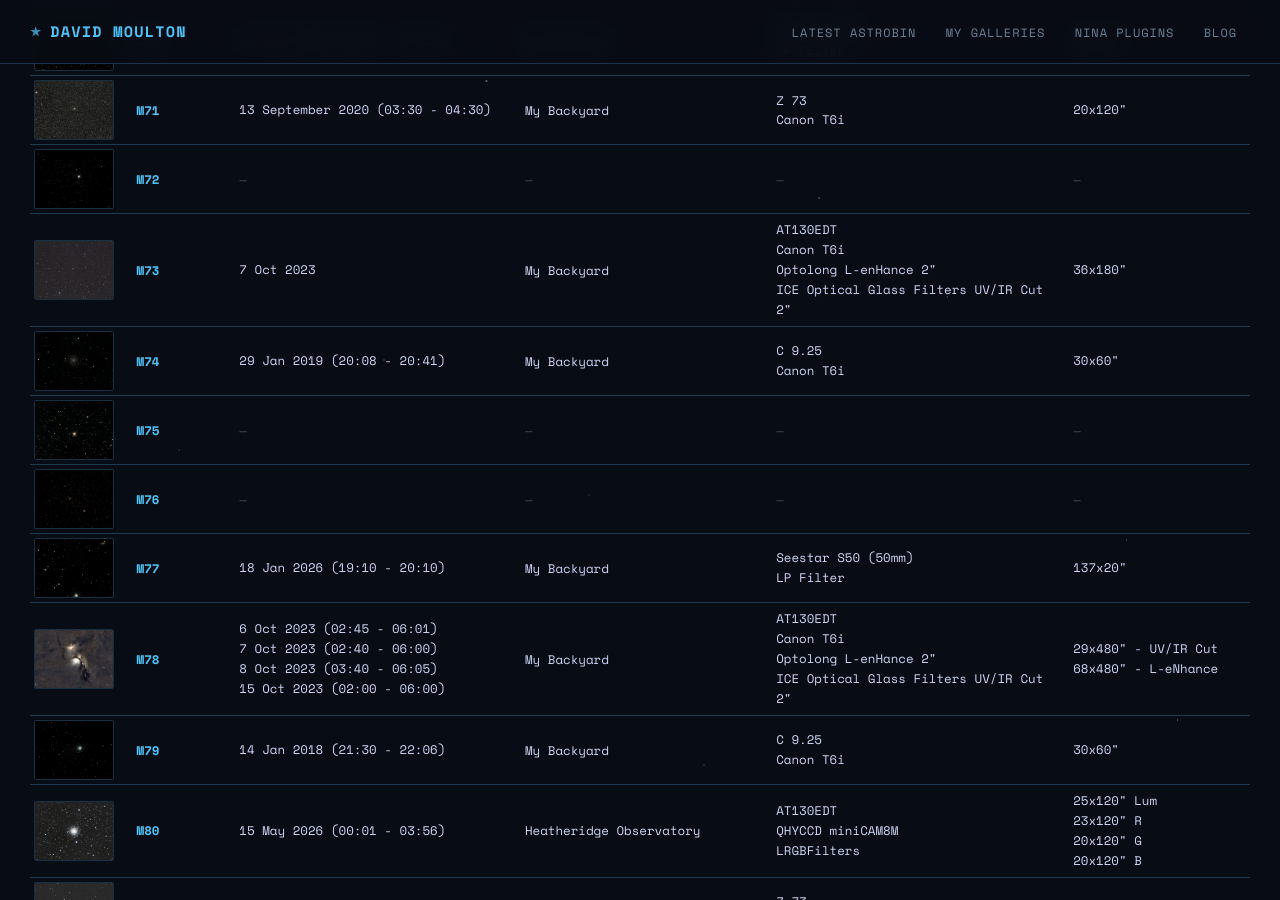
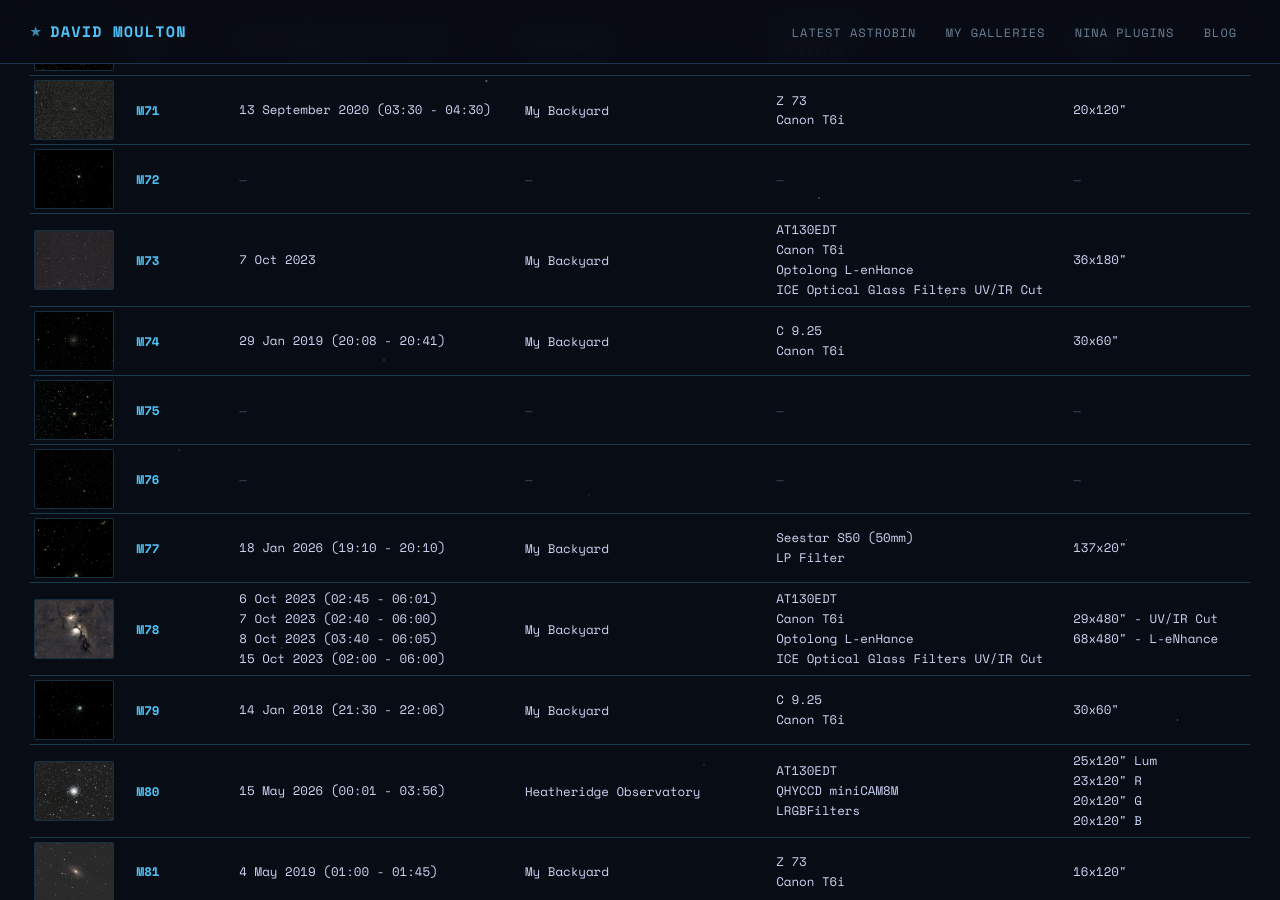
Before and after one commit to dmoulton/dmoulton.github.io, a Jekyll site: the page built from pages/astrophotography/messier-list.html, in a window 1280 px wide and 900 px high, scrolled down 5286 px. Built offline with Jekyll 4.4.1, drawn with Linux system fonts in a browser that asks for light colours; comment, search, counter and statistics services are not loaded; some of the changed text lies outside the part shown.

Commit message:
cleaning up some equipment descriptions

```diff
--- a/_data/galleries/messier.yml
+++ b/_data/galleries/messier.yml
@@ -9,7 +9,7 @@ pictures:
     title: M1
     date: 25 Sep 2023 (03:03 - 05:55)
     location: My Backyard
-    equipment: AT130EDT | Canon T6i | Optolong L-enHance 2"
+    equipment: AT130EDT | Canon T6i | Optolong L-enHance
     image_info: 69x300"
     checked: true
   - filename: m2
@@ -199,7 +199,7 @@ pictures:
     title: M17
     date: 20 Jul 2022
     location: My Backyard
-    equipment: AT130EDT | Hotech Flattener | Canon T6i | Optolong L-eNhance 2"
+    equipment: AT130EDT | Hotech Flattener | Canon T6i | Optolong L-eNhance
     image_info: 25x180"
     checked: true
   - filename: m18
@@ -367,7 +367,7 @@ pictures:
     title: M31, M32, & M110
     date: 16 Sep 2023 (12:04 - 02:15)
     location: My Backyard
-    equipment: Z 73 | Canon T6i | Astronomik CSL-CCD | Optolong L-eNhance 2"
+    equipment: Z 73 | Canon T6i | Astronomik CSL-CCD | Optolong L-eNhance
     image_info: 45x120" - UV/IR Cut | 71x240" - L-eNhance
     checked: true
   - filename: m33
@@ -487,7 +487,7 @@ pictures:
     title: M42 & the Running Man
     date: 16 Feb 2023 (19:00 - 00:00)
     location: My Backyard
-    equipment: AT130EDT | Canon T6i | Optolong L-eNhance 2"
+    equipment: AT130EDT | Canon T6i | Optolong L-eNhance
     image_info: 58x120" | 49x60" | 28x30"
     checked: true
   - filename: m44
@@ -821,7 +821,7 @@ pictures:
     title: M73
     date: 7 Oct 2023
     location: My Backyard
-    equipment: AT130EDT | Canon T6i | Optolong L-enHance 2" | ICE Optical Glass Filters UV/IR Cut 2"
+    equipment: AT130EDT | Canon T6i | Optolong L-enHance | ICE Optical Glass Filters UV/IR Cut
     image_info: 36x180"
     checked: true
   - filename: m74
@@ -881,7 +881,7 @@ pictures:
     title: M78
     date: 6 Oct 2023 (02:45 - 06:01) | 7 Oct 2023 (02:40 - 06:00) | 8 Oct 2023 (03:40 - 06:05) | 15 Oct 2023 (02:00 - 06:00)
     location: My Backyard
-    equipment: AT130EDT | Canon T6i | Optolong L-enHance 2" | ICE Optical Glass Filters UV/IR Cut 2"
+    equipment: AT130EDT | Canon T6i | Optolong L-enHance | ICE Optical Glass Filters UV/IR Cut
     image_info: 29x480" - UV/IR Cut | 68x480" - L-eNhance
     checked: true
   - filename: m79
@@ -976,7 +976,7 @@ pictures:
     sort_id: 87
     thumbnail: m87-300x194.jpg
     title: M87 The Smoking Gun Galaxy
-    date: ' 16 May 2023 (23:45 - 02:15) '
+    date: 16 May 2023 (23:45 - 02:15)
     location: My Backyard
     equipment: Z 73 | Canon T6i
     image_info: 40x180"
```
